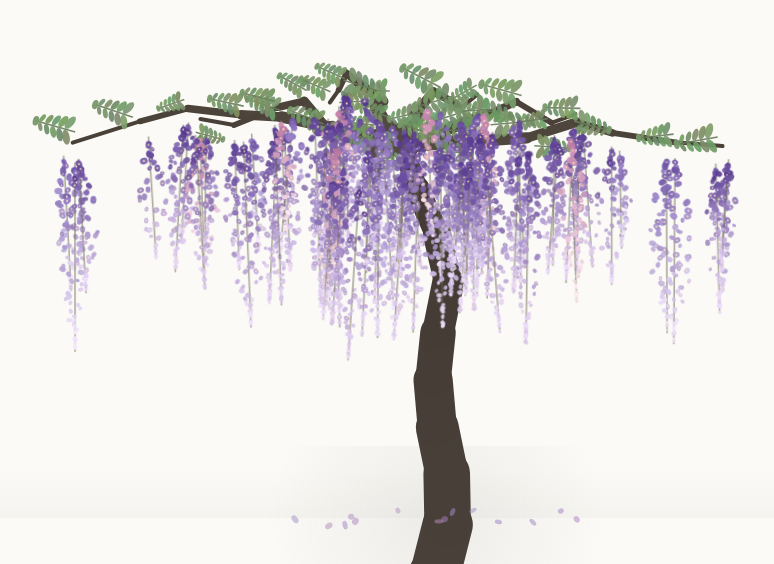
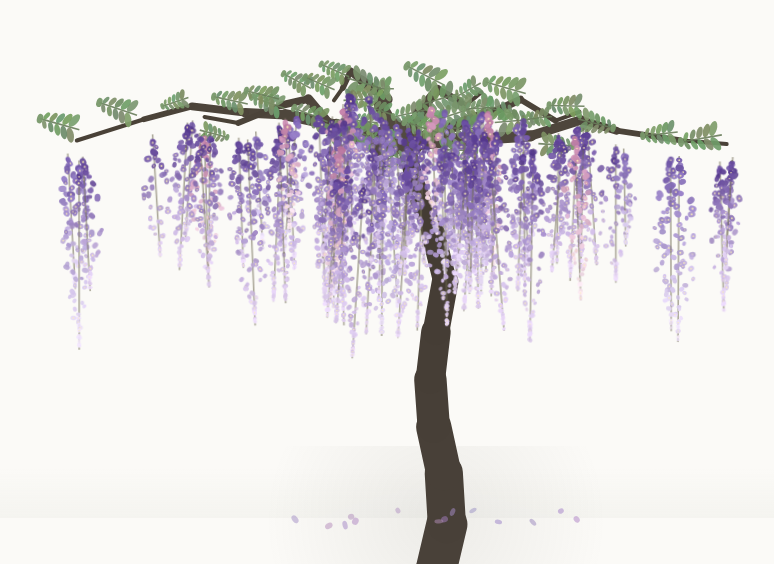
Before and after one commit to lyrnoxfan/wisteria, a website: page site/index.html in a window 1280 px wide. Shown: the part 236-800 px from the top of the page, without its empty margins (281-1055 px from the left). Drawn offline with Linux system fonts and the light colour scheme; animation ran at ten frames a second.

Commit message:
藤 v2.2：禁缩放+树干回中钳制+缓存60s

```diff
--- a/site/index.html
+++ b/site/index.html
@@ -2,7 +2,7 @@
 <html lang="zh-CN">
 <head>
 <meta charset="utf-8">
-<meta name="viewport" content="width=device-width, initial-scale=1, viewport-fit=cover">
+<meta name="viewport" content="width=device-width, initial-scale=1, maximum-scale=1, user-scalable=no, viewport-fit=cover">
 <meta name="theme-color" content="#fbfaf7">
 <meta name="description" content="藤 — 一棵挂在网上的日本紫藤">
 <title>藤</title>
@@ -72,12 +72,15 @@ function genTrunk(){
   let ang = -Math.PI / 2 + R(-0.1, 0.1);
   trunk.pts = [[x, y]];
   const totalLen = y - trunkTopY;
-  trunk.w0 = 54 * S; trunk.w1 = 17 * S;
+  trunk.w0 = 44 * S; trunk.w1 = 15 * S;
   for (let i = 0; i < segs; i++){
-    ang += R(-0.55, 0.55);                    // 虬曲
+    ang += R(-0.5, 0.5);                    // 虬曲
     ang = ang * 0.76 + (-Math.PI / 2) * 0.24; // 拉回向上
+    // 水平回中：不许跑出画面
+    const pull = clamp((treeX - x) * 0.004, -0.3, 0.3);
     const sl = totalLen / segs * R(0.92, 1.08);
-    x += Math.cos(ang) * sl; y += Math.sin(ang) * sl;
+    x += (Math.cos(ang) + pull) * sl; y += Math.sin(ang) * sl;
+    x = clamp(x, W * 0.2, W * 0.8);
     trunk.pts.push([x, y]);
   }
 }
```
